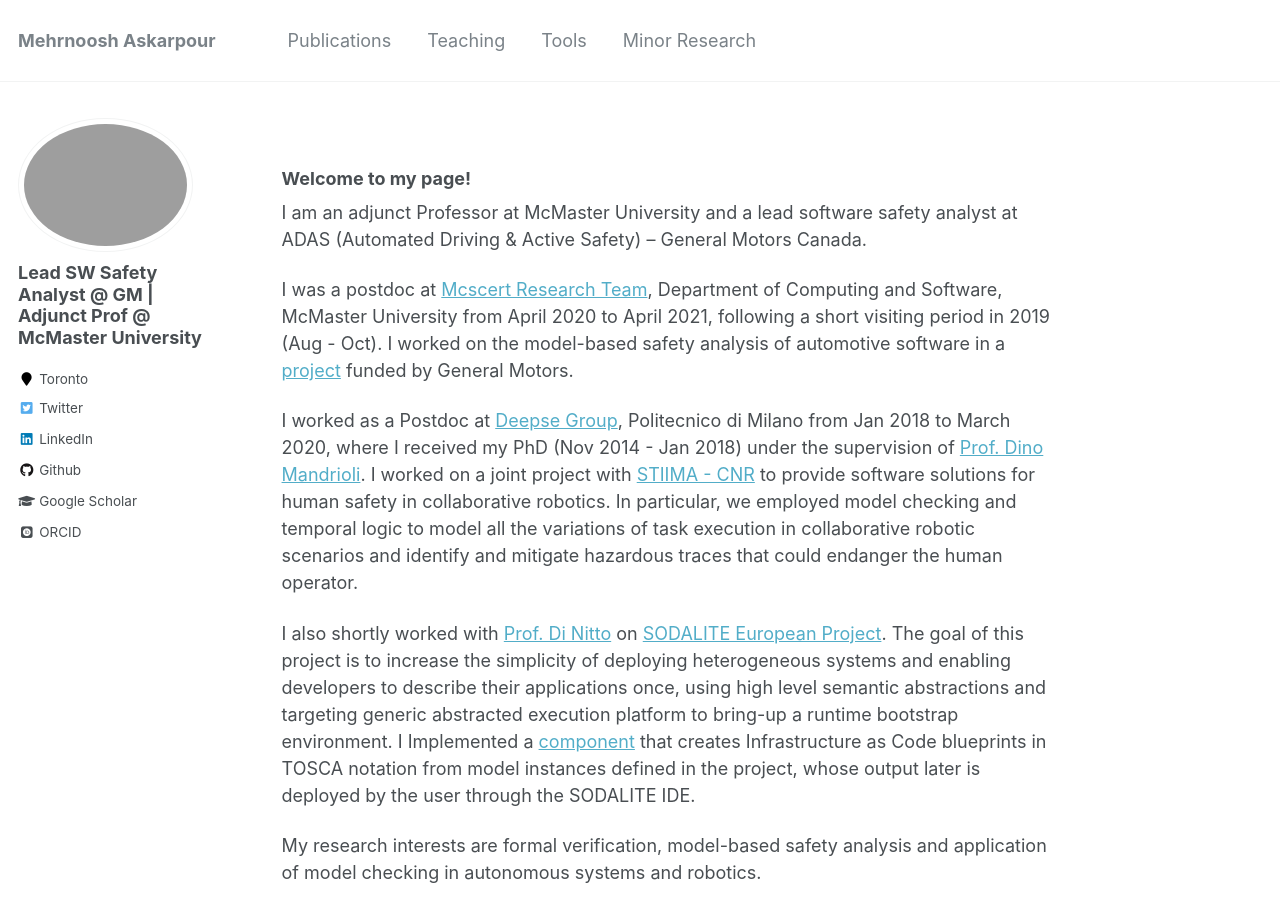
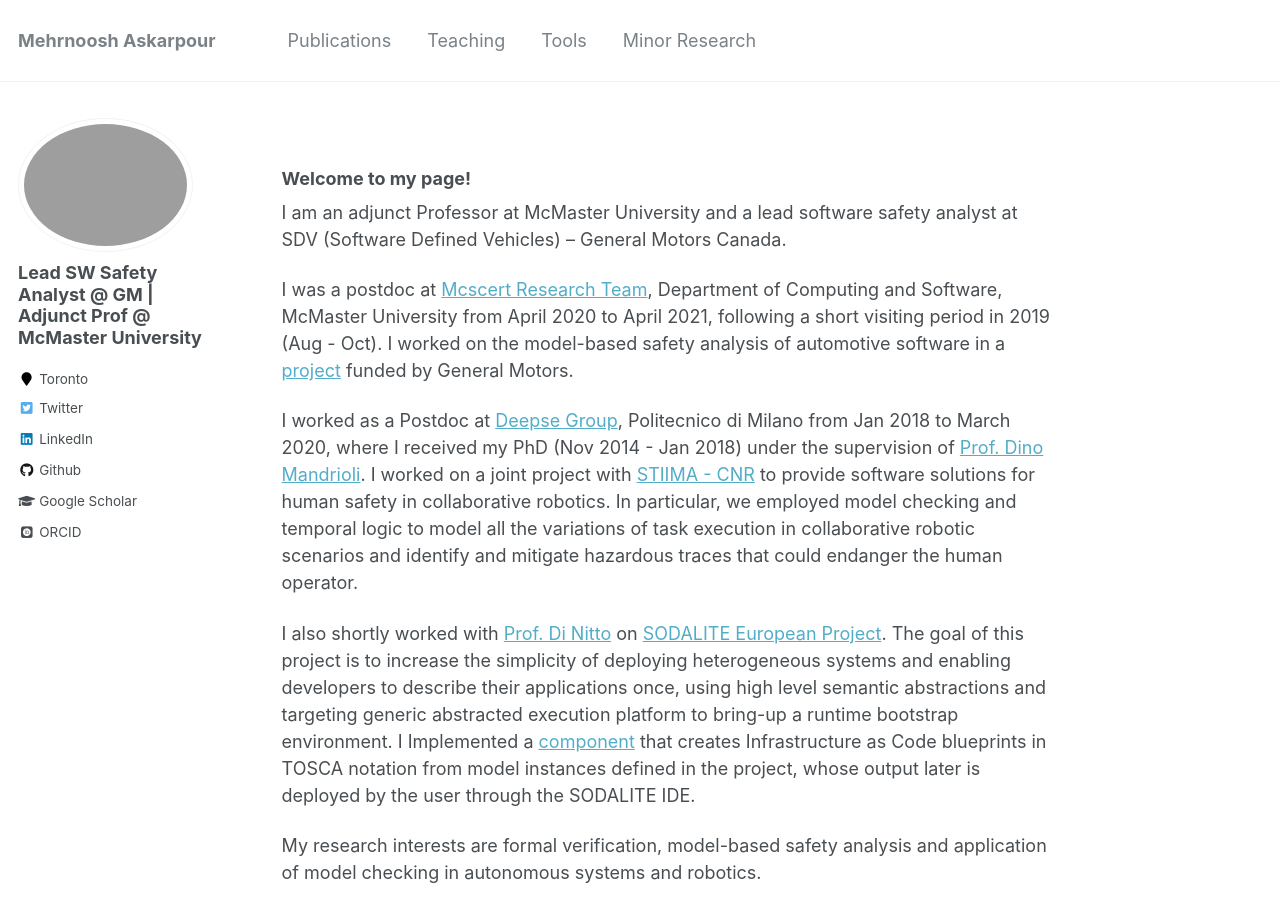
Before and after one commit to Askarpour/askarpour.github.io, a Jekyll site: the page built from _pages/about.md, in a window 1280 px wide and 900 px high. Built offline with Jekyll 4.4.1, drawn with Linux system fonts in a browser that asks for light colours; some web fonts are replaced.

Commit message:
Update about.md

```diff
--- a/_pages/about.md
+++ b/_pages/about.md
@@ -10,7 +10,7 @@ redirect_from:
 
 <h3>Welcome to my page!</h3>
 
-I am an adjunct Professor at McMaster University and a lead software safety analyst at ADAS (Automated Driving & Active Safety) -- General Motors Canada.
+I am an adjunct Professor at McMaster University and a lead software safety analyst at SDV (Software Defined Vehicles) -- General Motors Canada.
 
 I was a postdoc at [Mcscert Research Team](https://www.mcscert.ca/mcscert-research-team/), Department of Computing and Software, McMaster University from April 2020 to April 2021, following a short visiting period in 2019 (Aug - Oct). I worked on the model-based safety analysis of automotive software in a [project](https://www.eng.mcmaster.ca/news/mcmaster-engineering-researchers-awarded-funding-advance-software-safety-next-generation) funded by General Motors.
 
```
